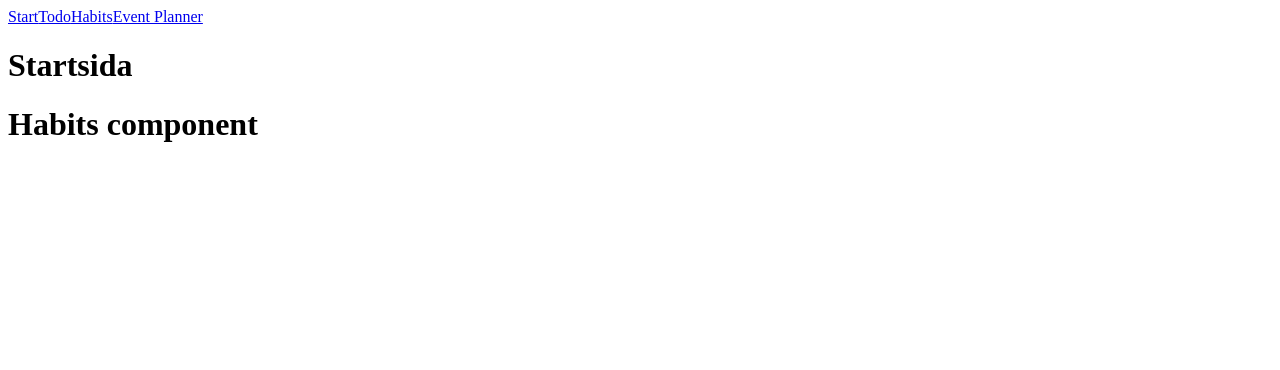
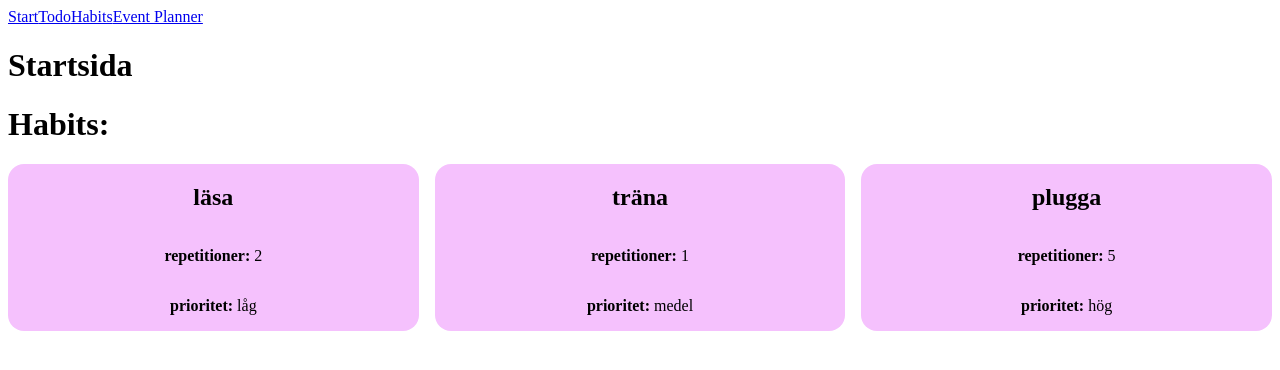
Before and after one commit to Ebba-Ene/projektarbete-productivity-assistant-application, a React (Vite) app: page /habits in a window 1280 px wide. Shown: the top 370 px of the page. Built offline with nearby package versions, Linux system fonts and the light colour scheme.

Commit message:
Add functionality useContext to send array to habits component and in component show array items and add CSS to display habits

```diff
--- a/src/context/HabitsContext.jsx
+++ b/src/context/HabitsContext.jsx
@@ -4,7 +4,9 @@ export const HabitsContext = createContext()
 
 const HabitsProvider = ({ children }) => {
   const [habits, setHabits] = useState([
-    { title: "read", repetitions: 2, priority: "low" },
+    { title: "läsa", repetitions: 2, priority: "låg" },
+    { title: "träna", repetitions: 1, priority: "medel" },
+    { title: "plugga", repetitions: 5, priority: "hög" },
   ])
   const showArray = (habits) => {
     console.log("showArray function sees habits as: " + JSON.stringify(habits))
--- a/src/pages/Habits/Habits.jsx
+++ b/src/pages/Habits/Habits.jsx
@@ -1,12 +1,25 @@
 import { useContext } from "react"
 import { HabitsContext } from "../../context/HabitsContext"
+import s from "./Habits.module.css"
 
 const Habits = () => {
   const { habits, showArray } = useContext(HabitsContext)
   return (
     <>
-      <h1>Habits component</h1>
-      {showArray(habits)}
+      <h1>Habits:</h1>
+      <div className={s.grid}>
+        {habits.map((item, i) => (
+          <div className={s.habitCard} key={i}>
+            <h2>{item.title}</h2>
+            <p>
+              <strong>repetitioner:</strong> {item.repetitions}
+            </p>
+            <p>
+              <strong>prioritet:</strong> {item.priority}{" "}
+            </p>
+          </div>
+        ))}
+      </div>
     </>
   )
 }
--- a/src/pages/Habits/Habits.module.css
+++ b/src/pages/Habits/Habits.module.css
@@ -0,0 +1,12 @@
+.habitCard{
+    display:flex;
+    flex-direction: column;
+    background-color:rgb(245, 193, 253);
+    border-radius:1rem;
+    align-items: center;
+}
+.grid{
+    display:grid;
+    grid-template-columns: repeat(3,1fr);
+    gap:1rem;
+}
```
